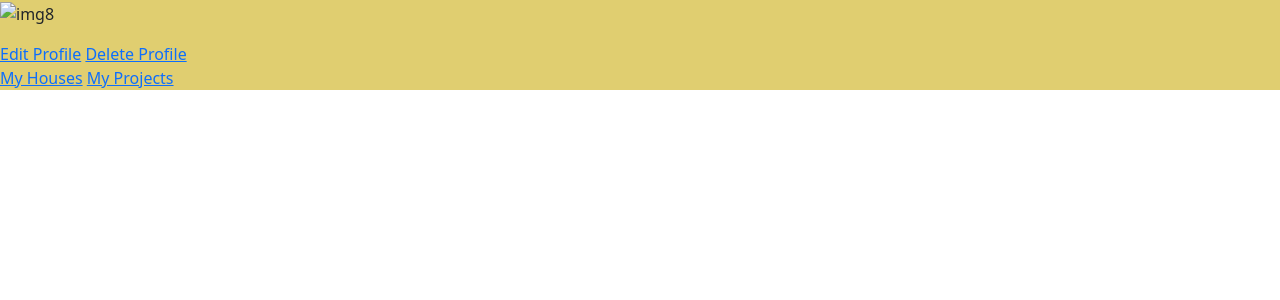
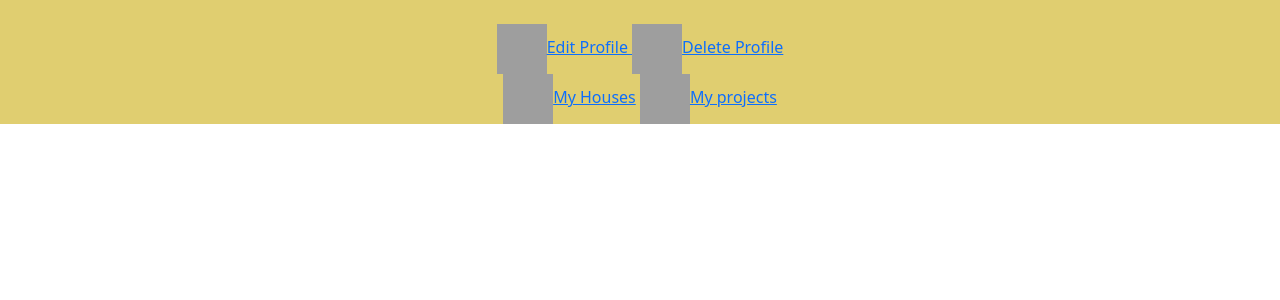
Before and after one commit to GerganaBot/caiaAbandoned, a Django app: page /accounts/profile/1/ in a window 1280 px wide. Shown: the part 56-356 px from the top of the page. Run offline with Django 4.2, Linux system fonts and the light colour scheme; a user stored in the database is signed in; data comes from the database, SQL or seed files in the repository; both versions use the stored data as it was after the commit; grey boxes are pictures that could not be loaded.

Commit message:
Little template adjustments

```diff
--- a/caiaAbandoned/accounts/templates/accounts/profile-details-page.html
+++ b/caiaAbandoned/accounts/templates/accounts/profile-details-page.html
@@ -1,32 +1,49 @@
 {% extends 'base.html' %}
 {% block content %}
 
-    <div class="profile">
-        <!-- Start Profile Personal Data Section -->
-        <div class="profile-data">
-            <div class="profile_img">
-                <div class="image">
+    <div class="container text-center">
+        <div class="row">
+            <div class="col">
+                <h1 class="card-title">{{ user.first_name }} {{ user.last_name }}</h1>
+                <img src="{{ user.profile_picture }}" alt="">
 
-                    <!-- Profile Image -->
-                    <img src="{{ user.profile_picture }}" alt="img8">
             </div>
         </div>
-            <div class="personal">
-                <div class="edit">
-                    <!-- User Username -->
-                    <p>{{ user.first_name }} {{ user.last_name }}</p>
+         <div class="row">
+            <div class="col">
+
 
                 <!-- Link to Edit Profile Page -->
-                    <a href="{% url 'profile-edit' user.pk %}"> Edit Profile</a>
+                <a href="{% url 'profile-edit' user.pk %}">
+                    <img class="edit-img"
+                         src="https://plos.org/wp-content/uploads/2020/08/Example-why-editing-matters_1-maginfy-eye.png"
+                         width="50"
+                         height="50"
+                         alt="edit button">Edit Profile
+                </a>
 
                 <!-- Link to Delete Profile Page -->
-                    <a href="{% url 'profile-delete' user.pk %}"> Delete Profile</a>
+                <a href="{% url 'profile-delete' user.pk %}">
+                    <img class="edit-img" src="https://cdn-icons-png.flaticon.com/512/3100/3100733.png"
+                         width="50"
+                         height="50"
+                         alt="edit button">Delete Profile
+                </a>
 
 
             </div>
             <div class="data">
-                    <a href="{% url 'my-houses-page' user.pk %}"> My Houses</a>
-                        <a href="{% url 'my-projects-page' user.pk %}"> My Projects </a>
+                <a href="{% url 'my-houses-page' user.pk %}">
+                    <img class="edit-img" src="https://www.downloadclipart.net/large/real-estate-png-photos.png"
+                         width="50"
+                         height="50"
+                         alt="edit button">My Houses</a>
+                <a href="{% url 'my-projects-page' user.pk %}">
+                    <img class="edit-img" src="https://cdn-icons-png.flaticon.com/128/1430/1430896.png"
+                         width="50"
+                         height="50"
+                         alt="edit button">My projects</a>
+            </div>
         </div>
     </div>
     </div>
--- a/caiaAbandoned/common/templates/common/home-page.html
+++ b/caiaAbandoned/common/templates/common/home-page.html
@@ -1,7 +1,7 @@
 {% extends 'base.html' %}
 {% block content %}
 
-    <form class="form-control me-2" method="post">
+    <form class="form-control me-2" method="post" style="background-color: #e0ce70">
         {% csrf_token %}
         {{ search_form }}
         <button class="btn btn-outline-success" type="submit">Search</button>
--- a/caiaAbandoned/houses/templates/houses/houses-list.html
+++ b/caiaAbandoned/houses/templates/houses/houses-list.html
@@ -3,12 +3,13 @@
 
     <div class="container text-center">
         <div class="row">
+        <h1 class="card-title"><b>Houses</b></h1>
             {% for house in object_list %}
                 <div class="col">
-                    <div class="card" style="width: 18rem;">
+                    <div class="card" style="background-color: aquamarine">
                         <img src="{{ house.house_photo }}" class="card-img-top">
                         <div class="card-body">
-                            <h5 class="card-title">Street {{ house.street }}, {{ house.house_location }}</h5>
+                            <h5 class="card-title"><b>Street</b> <b>{{ house.street }}</b>, <b>{{ house.house_location }}</b></h5>
                             <h5 class="card-title">Area: {{ house.zone_name }}</h5>
                             <p class="card-text">{{ house.description }}</p>
                             <a href="{% url 'house-details' house.slug %}" class="btn btn-primary">House Details</a>
--- a/caiaAbandoned/projects/templates/projects/project-list-page.html
+++ b/caiaAbandoned/projects/templates/projects/project-list-page.html
@@ -3,12 +3,13 @@
 
     <div class="container text-center">
         <div class="row">
+        <h1 class="card-title"><b>Projects</b></h1>
             {% for project in all_projects %}
                 <div class="col">
-                    <div class="card" style="width: 18rem;">
+                    <div class="card" style="background-color: turquoise">
                         <img src="{{ project.building_type_photo }}" class="card-img-top">
                         <div class="card-body">
-                            <h5 class="card-title">{{ project.project_type }}</h5>
+                            <h5 class="card-title"><b>{{ project.project_type }}</b></h5>
                             <p class="card-text">{{ project.description }}</p>
                             <a href="{% url 'project-details' project.slug %}" class="btn btn-primary">Project
                                 Details</a>
--- a/caiaAbandoned/projects/views.py
+++ b/caiaAbandoned/projects/views.py
@@ -1,6 +1,8 @@
 from django.contrib.auth.decorators import login_required
 from django.http import Http404
 from django.shortcuts import render, redirect, get_object_or_404
+from django.urls import reverse_lazy
+from django.views.generic import UpdateView
 
 from caiaAbandoned.accounts.models import CaiaAbandonedUser
 from caiaAbandoned.common.utils import is_owner
--- a/templates/base.html
+++ b/templates/base.html
@@ -57,8 +57,8 @@
         </div>
     </nav>
 </header>
-<main>
-    <div style="background-color: #e0ce70">{% block content %} {% endblock %} </div>
+<main style="background-color: #e0ce70">
+    <div class="container">{% block content %} {% endblock %} </div>
 </main>
 
 <script src="https://cdn.jsdelivr.net/npm/@popperjs/core@2.11.6/dist/umd/popper.min.js"
```
Also changed, not shown: caiaAbandoned/common/templates/common/about-us.html (+6 -6 lines), caiaAbandoned/houses/templates/houses/house-details-page.html (+16 -17 lines), caiaAbandoned/houses/templates/houses/my-houses-page.html (+5 -3 lines), caiaAbandoned/projects/templates/projects/my-projects-page.html (+4 -3 lines), caiaAbandoned/projects/templates/projects/project-details.html (+5 -2 lines), db.sqlite3. Lines whose indentation alone changed are shown as unchanged.
